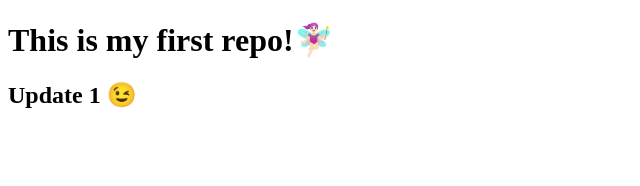
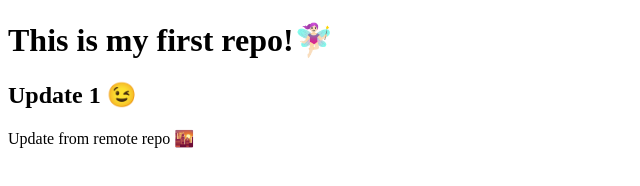
Before and after one commit to andreagh12/my-first-repo, a plain HTML site: page index.html in a window 1280 px wide. Shown: the whole page, without its empty margins (0-640 px from the left). Drawn offline with Linux system fonts and the light colour scheme.

Commit message:
add update paragraph in index.html

```diff
--- a/index.html
+++ b/index.html
@@ -8,5 +8,6 @@
 <body>
     <h1>This is my first repo!🧚🏻‍♀️</h1>
     <h2>Update 1 😉</h2>
+    <p>Update from remote repo 🌇</p>
 </body>
 </html>
```
